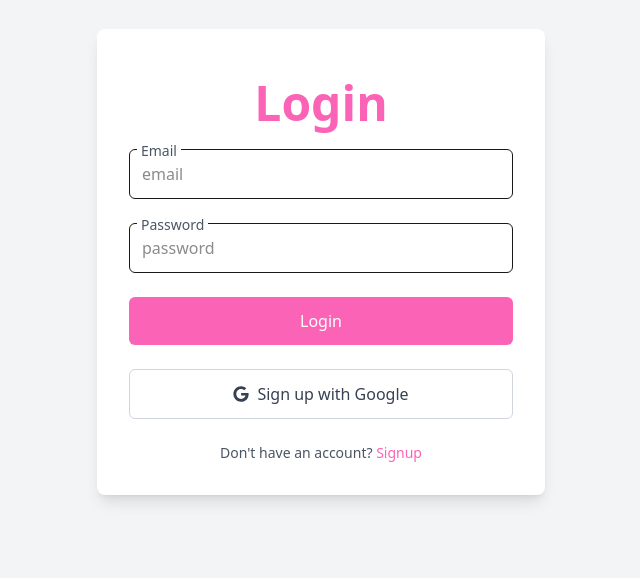
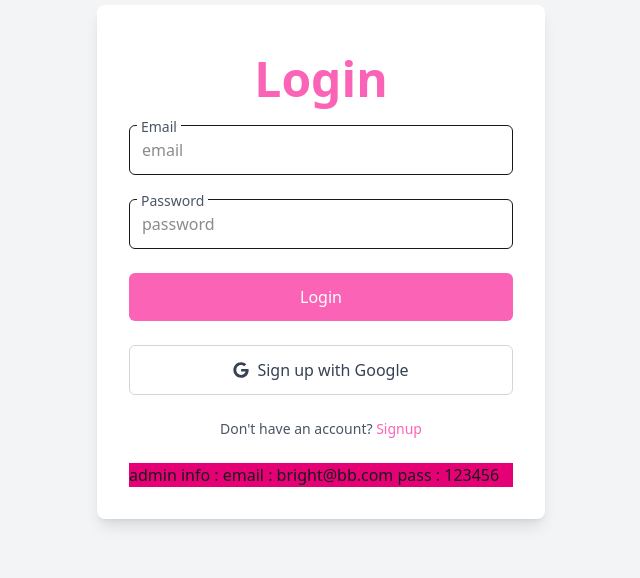
Before and after one commit to mohammaduzzal/beauty-parlour-client, a React (Vite) app: page /auth/signin in a window 1280 px wide. Shown: the part 138-716 px from the top of the page, without its empty margins (319-959 px from the left). Built offline with nearby package versions, Linux system fonts and the light colour scheme; no server answers.

Commit message:
added admin info

```diff
--- a/src/pages/Signin.jsx
+++ b/src/pages/Signin.jsx
@@ -83,6 +83,7 @@ const Signin = () => {
                             </Link>
                         </p>
                     </div>
+                    <p className="bg-pink-600">admin info : <span>email : bright@bb.com</span> pass : 123456</p>
                 </form>
             </div>
         </div>
```
